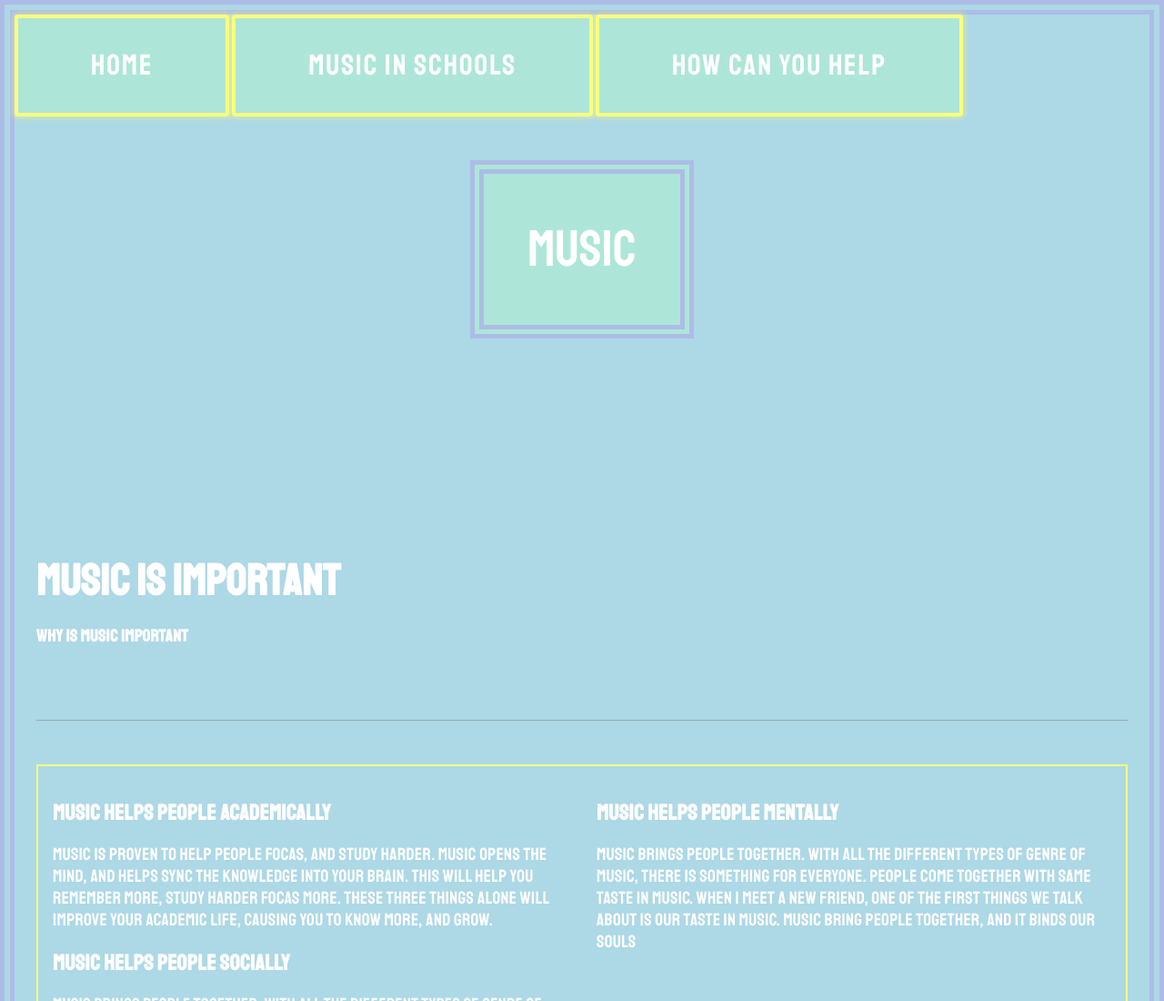
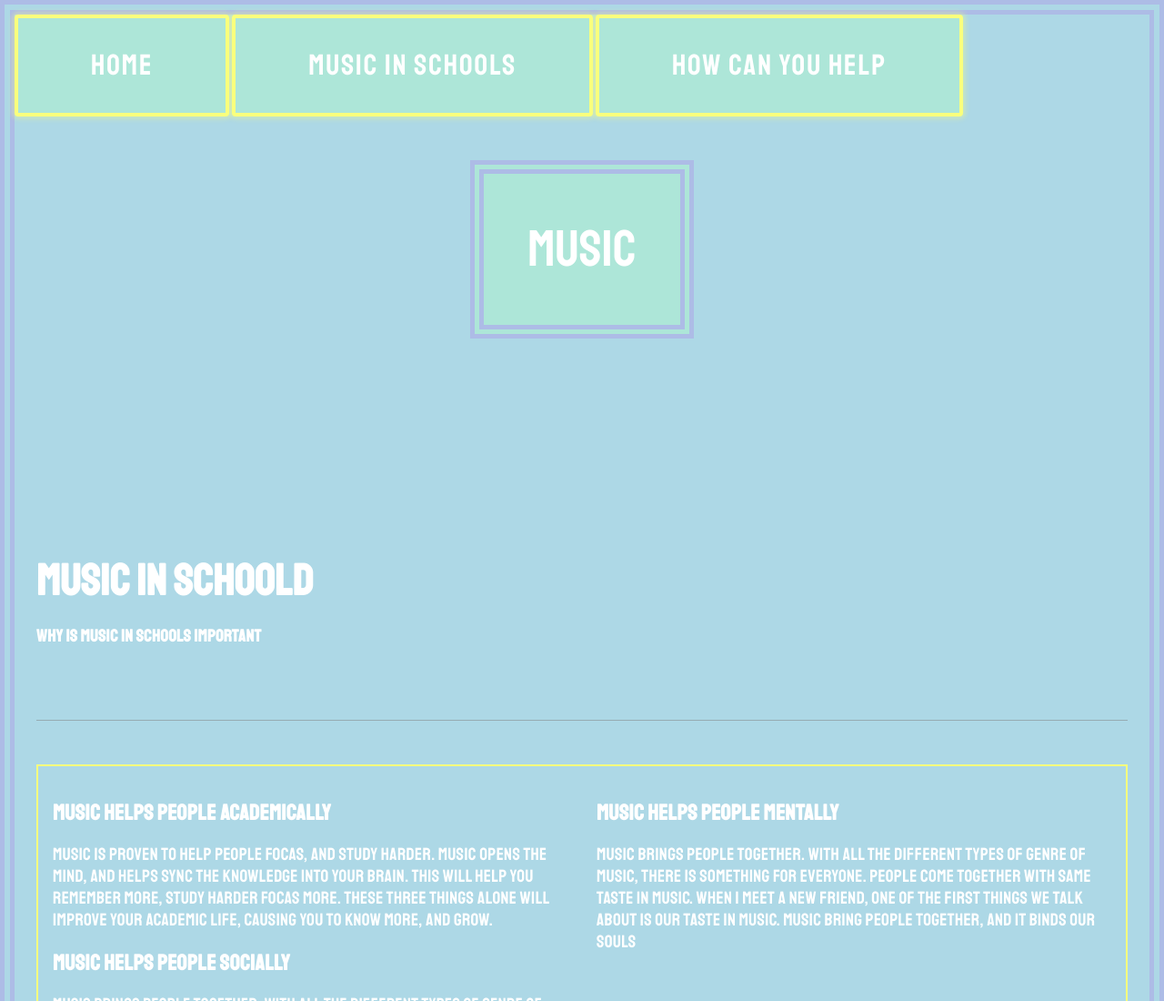
Before and after one commit to Jharris034/musicisimportant-musicinschools, a plain HTML site: page index.html in a window 1280 px wide. Shown: the top 1100 px of the page at 91% size. Drawn offline with Linux system fonts and the light colour scheme.

Commit message:
Update index.html

```diff
--- a/index.html
+++ b/index.html
@@ -29,8 +29,8 @@
     <div class="content">
         <div class="row">
             <div class="col">
-                <h1>Music is Important</h1>
-                <h3>Why is Music Important</h3>
+                <h1>Music in Schoold</h1>
+                <h3>Why is Music in Schools Important</h3>
             </div>
         </div>
 
```
